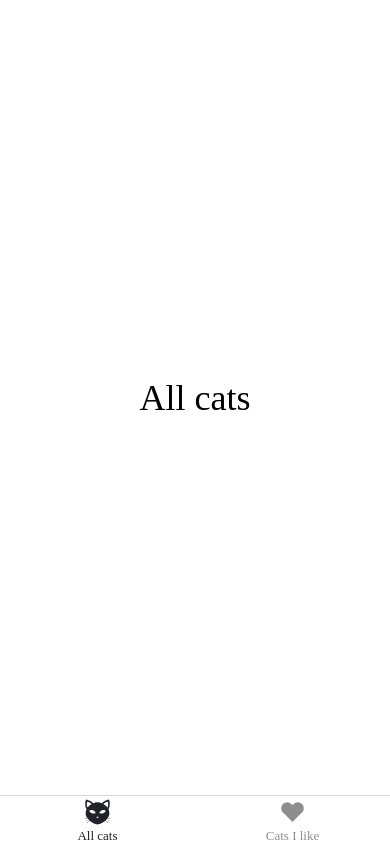
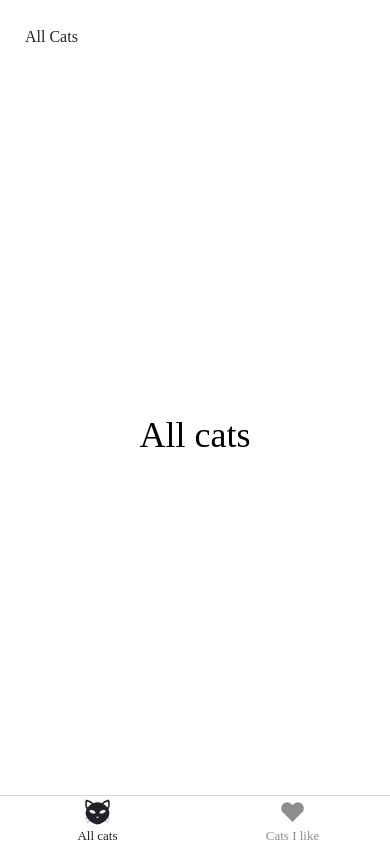
Before and after one commit to Sh3riff/backdrop, a React Native app: screen / in a window 390 px wide. Built offline with nearby package versions, Linux system fonts and the light colour scheme.

Commit message:
Feature/Implementing Screen Layout with Title

```diff
--- a/src/components/bottomTabComponents.tsx
+++ b/src/components/bottomTabComponents.tsx
@@ -3,10 +3,10 @@ import {StyleSheet} from 'react-native';
 import {CatIcon, BottomTabLoveIcon} from '~assets/svg'
 
 type IBottomTabIcon = {
-    name: 'cats' | 'favs';
-    color: 'string'
+    name?: 'cats' | 'favs';
+    color?: string
 }
-export const BottomTabIcon = ({name, color}: IBottomTabIcon) => name === 'cats' ? <CatIcon fill={color} /> : <BottomTabLoveIcon fill={color} />
+export const BottomTabIcon = ({name = 'cats', color = '#212227'}: IBottomTabIcon) => name === 'cats' ? <CatIcon fill={color} /> : <BottomTabLoveIcon fill={color} />
 
 const styles = StyleSheet.create({
     tabLabel: {
--- a/src/components/index.ts
+++ b/src/components/index.ts
@@ -1 +1,2 @@
-export {BottomTablabel, BottomTabIcon} from './bottomTabComponents'
+export {BottomTabIcon} from './bottomTabComponents'
+export {ScreenLayout} from './screenLayout'
--- /dev/null
+++ b/src/components/screenLayout.tsx
@@ -0,0 +1,38 @@
+import React from 'react';
+import {StyleSheet, View, Text, SafeAreaView, StatusBar} from 'react-native';
+
+type IScreenLayout = {
+    title?: string;
+    children?: React.ReactNode;
+}
+export const ScreenLayout = ({title, children}: IScreenLayout) => (
+    <SafeAreaView style={styles.safeArea}>
+        <StatusBar barStyle='dark-content' />
+        <View style={styles.headerView}>
+            <Text  style={styles.headerText}>{title || ''}</Text>
+        </View>
+        {children}
+    </SafeAreaView>
+)
+
+const styles = StyleSheet.create({
+    safeArea: {
+        flex: 1,
+        backgroundColor: '#ffffff',
+    },
+    layout: {
+      height:  74,
+      paddingLeft: 25,
+      justifyContent: 'center'
+    },
+    headerView: {
+      height:  74,
+      paddingLeft: 25,
+      justifyContent: 'center'
+    },
+    headerText: {
+      fontSize: 16,
+      fontFamily: 'SFProDisplay-Regular',
+      color: '#212227'
+    }
+})
--- a/src/screens/allCats.tsx
+++ b/src/screens/allCats.tsx
@@ -1,17 +1,14 @@
 import React from 'react';
-import {SafeAreaView, StatusBar, StyleSheet, Text, View} from 'react-native';
+import {StyleSheet, Text, View} from 'react-native';
+import {ScreenLayout} from '~components'
 
 export const AllCats = () => {
   return (
-    <SafeAreaView style={styles.safeArea}>
-      <StatusBar
-        barStyle="dark-content"
-        // backgroundColor={backgroundStyle.backgroundColor}
-      />
+    <ScreenLayout title="All Cats">
       <View style={styles.view}>
         <Text style={styles.text}>All cats</Text>
       </View>
-    </SafeAreaView>
+    </ScreenLayout>
   );
 };
 
--- a/src/screens/favCats.tsx
+++ b/src/screens/favCats.tsx
@@ -1,17 +1,14 @@
 import React from 'react';
-import {SafeAreaView, StatusBar, StyleSheet, Text, View} from 'react-native';
+import {StyleSheet, Text, View} from 'react-native';
+import {ScreenLayout} from '~components'
 
 export const FavCats = () => {
   return (
-    <SafeAreaView style={styles.safeArea}>
-      <StatusBar
-        barStyle="dark-content"
-        // backgroundColor={backgroundStyle.backgroundColor}
-      />
+    <ScreenLayout title="Cats I Like">
       <View style={styles.view}>
         <Text style={styles.text}>Cats I like</Text>
       </View>
-    </SafeAreaView>
+    </ScreenLayout>
   );
 };
 
```
